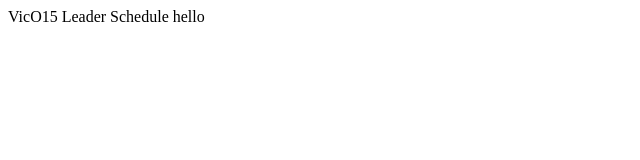
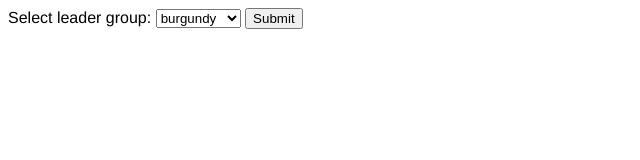
Before and after one commit to auni53/leader-schedule, a plain HTML site: page index.html in a window 1280 px wide. Shown: the whole page, without its empty margins (0-640 px from the left). Drawn offline with Linux system fonts and the light colour scheme.

Commit message:
added dropdown

```diff
--- a/index.html
+++ b/index.html
@@ -1,6 +1,44 @@
 <!doctype HTML>
-<head>VicO15 Leader Schedule</head>
 
-<body>
-    hello
-</body>
+<html>
+
+    <head>
+        <link rel="stylesheet" href="stylesheet.css">
+        <title>VicO15 Leader Schedule</title>
+    </head>
+
+    <body>
+        Select leader group:
+        <select id="group">
+            <option value="burgundy">burgundy</option>
+            <option value="red">red</option>
+            <option value="orange">orange</option>
+            <option value="gold">gold</option>
+            <option value="yellow">yellow</option>
+            <option value="green">green</option>
+            <option value="chartreuse">chartreuse</option>
+            <option value="aqua">aqua</option>
+            <option value="sky-blue">sky-blue</option>
+            <option value="navy">navy</option>
+            <option value="magenta">magenta</option>
+            <option value="purple">purple</option>
+            <option value="lilac">lilac</option>
+            <option value="pink">pink</option>
+            <option value="white">white</option>
+            <option value="black">black</option>
+        </select>
+        <button onclick="select()">Submit</button>
+
+        <script>
+            function select() {
+
+                var option = document.getElementById("group").value;
+                console.log(option);
+
+
+            }
+
+        </script>
+    </body>
+
+</html>
--- /dev/null
+++ b/stylesheet.css
@@ -0,0 +1 @@
+body    { font-family: Helvetica Neue, Arial, sans-serif; }
```
